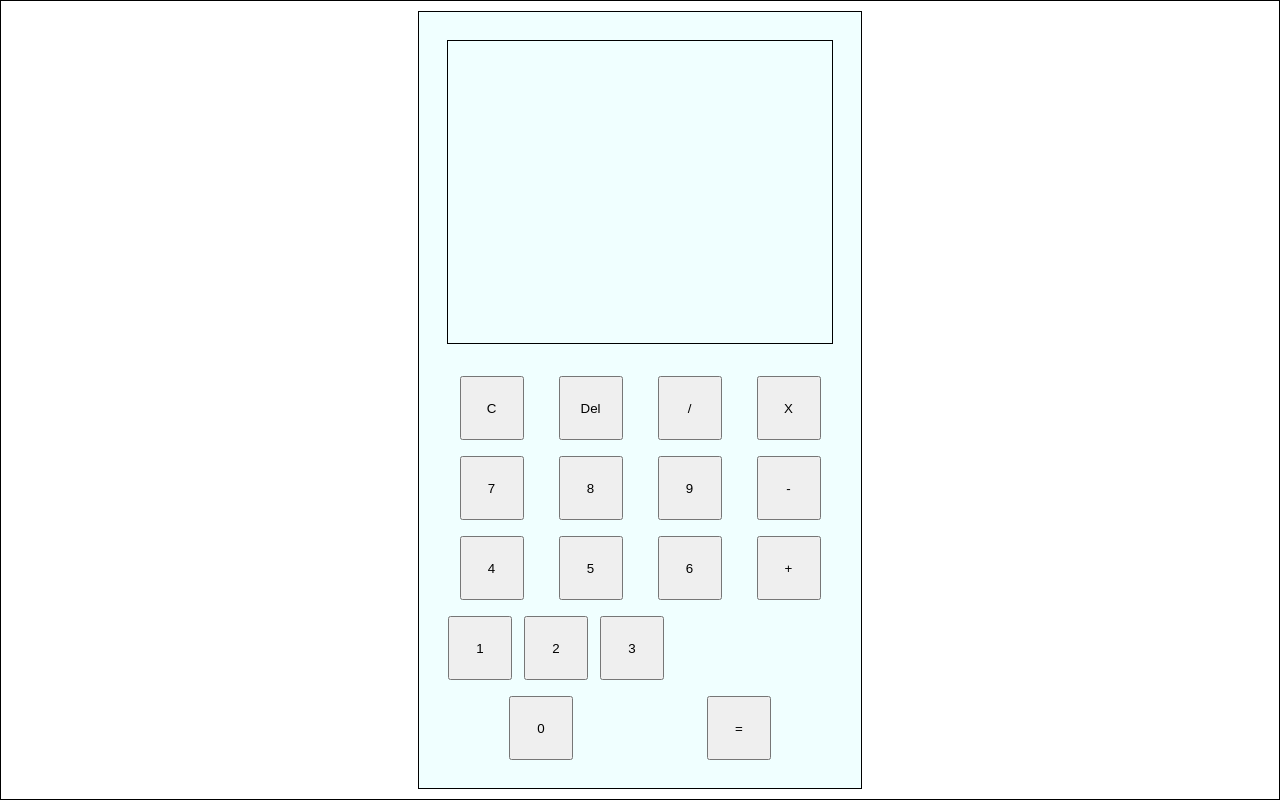
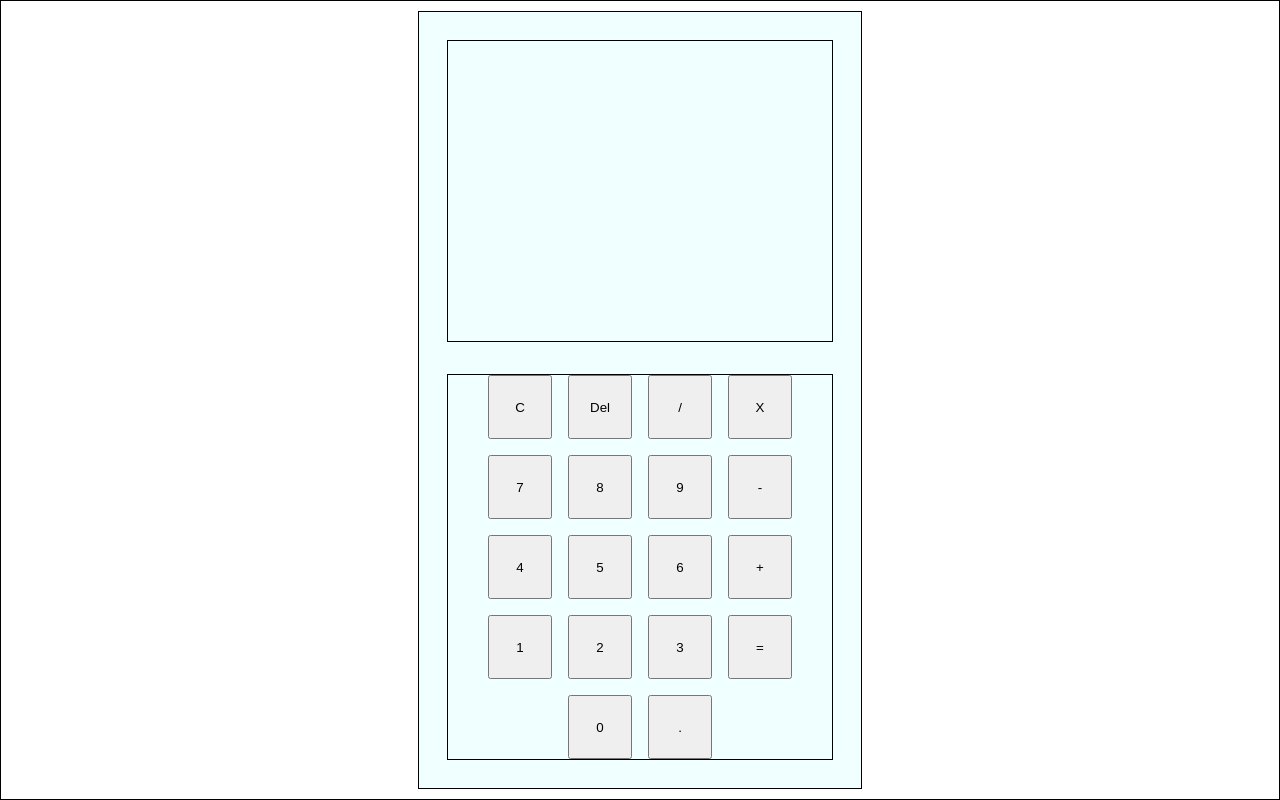
Before and after one commit to StarLumina/CalculatorTOP, a plain HTML site: page index.html in a window 1280 px wide. Drawn offline with Linux system fonts and the light colour scheme.

Commit message:
changed html from rows to columns
this makes it easier to give form to the document

```diff
--- a/index.html
+++ b/index.html
@@ -11,31 +11,30 @@
     <div id="calculator">
     <div id="display"></div>
     <div id="buttons">
-        <div id="firstRow">
+        <div id="firstCol">
             <button id="clear">C</button>
+            <button id="seven">7</button>
+            <button id="four">4</button>
+            <button id="one">1</button>
+        </div>
+        <div id="secondCol">
             <button id="delete">Del</button>
+            <button id="eight">8</button>
+            <button id="five">5</button>
+            <button id="two">2</button>
+            <button id="zero">0</button>
+        </div>
+        <div id="thirdCol">
             <button id="divide">/</button>
+            <button id="nine">9</button>
+            <button id="six">6</button>
+            <button id="three">3</button>
+            <button id="point">.</button>
+        </div>
+        <div id="fourthCol">
             <button id="multiply">X</button>
-        </div>
-        <div id="secondRow">
-            <button id="seven">7</button>
-            <button id="eight">8</button>
-            <button id="nine">9</button>
             <button id="substract">-</button>
-        </div>
-        <div id="thirdRow">
-            <button id="four">4</button>
-            <button id="five">5</button>
-            <button id="six">6</button>
             <button id="add">+</button>
-        </div>
-        <div id="fourthRow">
-            <button id="one">1</button>
-            <button id="two">2</button>
-            <button id="three">3</button>
-        </div>
-        <div id="fifthRow">
-            <button id="zero">0</button>
             <button id="operate">=</button>
         </div>
     </div>
--- a/style.css
+++ b/style.css
@@ -35,19 +35,17 @@ html, body{
 
 #buttons{
     display: flex;
+    gap: 16px;
+    width: 30vw;
+    border: solid black 1px;
+    justify-content: center;
+}
+
+#firstCol, #secondCol,#thirdCol, #fourthCol{
+    display: flex;
+    justify-content: flex-start;
     flex-direction: column;
     gap: 16px;
-    width: 30vw;
-}
-
-#firstRow, #secondRow,#thirdRow, #fourthRow, #fifthRow{
-    display: flex;
-    justify-content: space-around;
-    gap: 12px;
-}
-
-#fourthRow{
-    justify-content: flex-start;
 }
 
 button{
```
